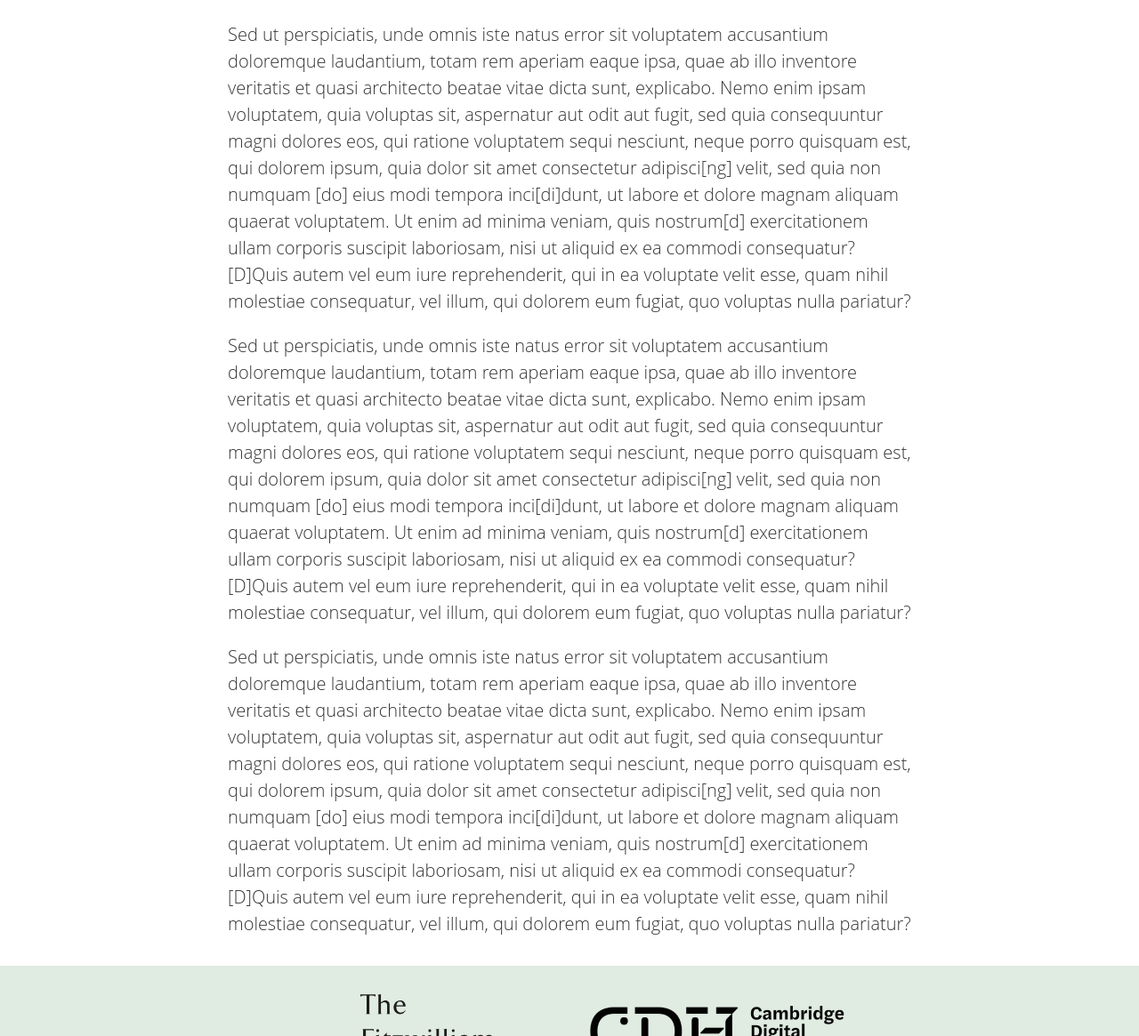
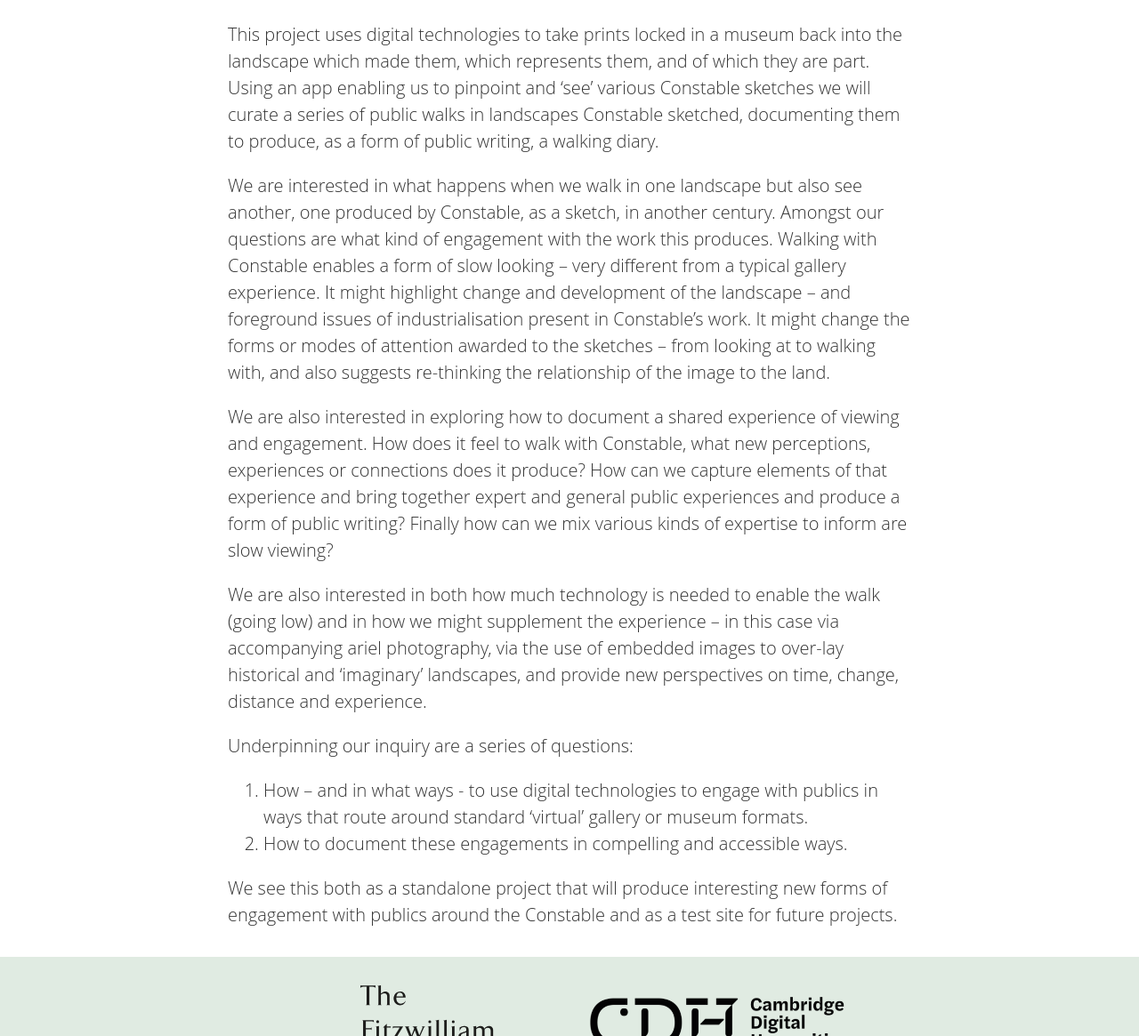
Before and after one commit to FitzwilliamMuseum/walking-the-landscape-fitz-cdh, a Jekyll site: the page built from about.md, in a window 1280 px wide and 1400 px high, scrolled down 821 px, cut to the strip 235-1400 px from the top of the window. Shown: the whole strip at 89% size. Built offline with Jekyll 4.4.1, drawn with Linux system fonts in a browser that asks for light colours.

Commit message:
Update intro and about

```diff
--- a/about.md
+++ b/about.md
@@ -8,32 +8,34 @@ class="w-100"
 src="https://data.fitzmuseum.cam.ac.uk/uv.html#?manifest=https://api.fitz.ms/data-distributor/iiif/object-830/manifest&c=0&m=0&cv=0&config=https://data.fitzmuseum.cam.ac.uk/config.json&locales=en-GB:English (GB),cy-GB:Cymraeg,fr-FR:Français (FR),sv-SE:Svenska,xx-XX:English (GB) (xx-XX)&xywh=-2625,-1,9256,4764&r=0"
 allowfullscreen height="800" frameBorder="0"></iframe>
 
-Sed ut perspiciatis, unde omnis iste natus error sit voluptatem accusantium doloremque laudantium, totam
-rem aperiam eaque ipsa, quae ab illo inventore veritatis et quasi architecto beatae vitae dicta sunt, explicabo.
-Nemo enim ipsam voluptatem, quia voluptas sit, aspernatur aut odit aut fugit, sed quia consequuntur magni dolores
-eos, qui ratione voluptatem sequi nesciunt, neque porro quisquam est, qui dolorem ipsum, quia dolor sit amet
-consectetur adipisci[ng] velit, sed quia non numquam [do] eius modi tempora inci[di]dunt, ut labore et dolore
-magnam aliquam quaerat voluptatem. Ut enim ad minima veniam, quis nostrum[d] exercitationem ullam corporis
-suscipit laboriosam, nisi ut aliquid ex ea commodi consequatur? [D]Quis autem vel eum iure reprehenderit, qui
-in ea voluptate velit esse, quam nihil molestiae consequatur, vel illum, qui dolorem eum fugiat, quo voluptas
-nulla pariatur?
+This project uses digital technologies to take prints locked in a museum back into the landscape
+which made them, which represents them, and of which they are part. Using an app enabling us to pinpoint
+and ‘see’ various Constable sketches we will curate a series of public walks in landscapes Constable sketched,
+documenting them to produce, as a form of public writing, a walking diary.
 
-Sed ut perspiciatis, unde omnis iste natus error sit voluptatem accusantium doloremque laudantium, totam
-rem aperiam eaque ipsa, quae ab illo inventore veritatis et quasi architecto beatae vitae dicta sunt, explicabo.
-Nemo enim ipsam voluptatem, quia voluptas sit, aspernatur aut odit aut fugit, sed quia consequuntur magni dolores
-eos, qui ratione voluptatem sequi nesciunt, neque porro quisquam est, qui dolorem ipsum, quia dolor sit amet
-consectetur adipisci[ng] velit, sed quia non numquam [do] eius modi tempora inci[di]dunt, ut labore et dolore
-magnam aliquam quaerat voluptatem. Ut enim ad minima veniam, quis nostrum[d] exercitationem ullam corporis
-suscipit laboriosam, nisi ut aliquid ex ea commodi consequatur? [D]Quis autem vel eum iure reprehenderit, qui
-in ea voluptate velit esse, quam nihil molestiae consequatur, vel illum, qui dolorem eum fugiat, quo voluptas
-nulla pariatur?
+We are interested in what happens when we walk in one landscape but also see another, one produced by
+Constable, as a sketch, in another century. Amongst our questions are what kind of engagement with the
+work this produces. Walking with Constable enables a form of slow looking – very different from a typical
+gallery experience. It might highlight change and development of the landscape – and foreground issues of
+industrialisation present in Constable’s work. It might change the forms or modes of attention awarded to
+the sketches – from looking at to walking with, and also suggests re-thinking the relationship of the image
+to the land.
 
-Sed ut perspiciatis, unde omnis iste natus error sit voluptatem accusantium doloremque laudantium, totam
-rem aperiam eaque ipsa, quae ab illo inventore veritatis et quasi architecto beatae vitae dicta sunt, explicabo.
-Nemo enim ipsam voluptatem, quia voluptas sit, aspernatur aut odit aut fugit, sed quia consequuntur magni dolores
-eos, qui ratione voluptatem sequi nesciunt, neque porro quisquam est, qui dolorem ipsum, quia dolor sit amet
-consectetur adipisci[ng] velit, sed quia non numquam [do] eius modi tempora inci[di]dunt, ut labore et dolore
-magnam aliquam quaerat voluptatem. Ut enim ad minima veniam, quis nostrum[d] exercitationem ullam corporis
-suscipit laboriosam, nisi ut aliquid ex ea commodi consequatur? [D]Quis autem vel eum iure reprehenderit, qui
-in ea voluptate velit esse, quam nihil molestiae consequatur, vel illum, qui dolorem eum fugiat, quo voluptas
-nulla pariatur?
+We are also interested in exploring how to document a shared experience of viewing and engagement. How does
+it feel to walk with Constable, what new perceptions, experiences or connections does it produce? How can we
+capture elements of that experience and bring together expert and general public experiences and produce a
+form of public writing? Finally how can we mix various kinds of expertise to inform are slow viewing?
+
+We are also interested in both how much technology is needed to enable the walk (going low) and in how
+we might supplement the experience – in this case via accompanying ariel photography, via the use of embedded
+images to over-lay historical and ‘imaginary’ landscapes, and provide new perspectives on time, change, distance
+and experience.
+
+Underpinning our inquiry are a series of questions:
+
+1. How – and in what ways - to use digital technologies to engage with publics in ways that route around standard
+‘virtual’ gallery or museum formats.
+2. How to document these engagements in compelling and accessible ways.
+
+We see this both as a standalone project that will produce interesting new forms of engagement with publics
+around the Constable and as a test site for future projects.
```
Also changed, not shown: _team/kate-noble.md (+0 -1 lines), index.md (+8 -13 lines).
